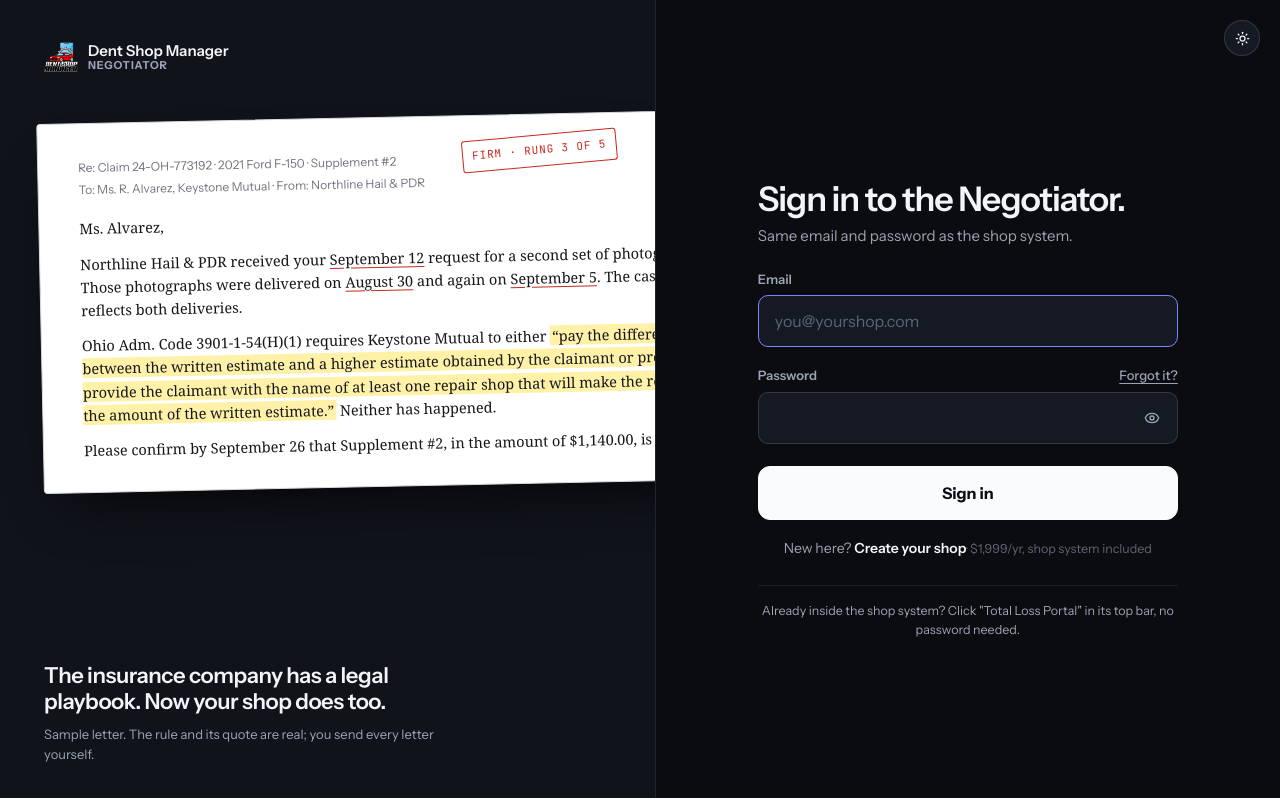
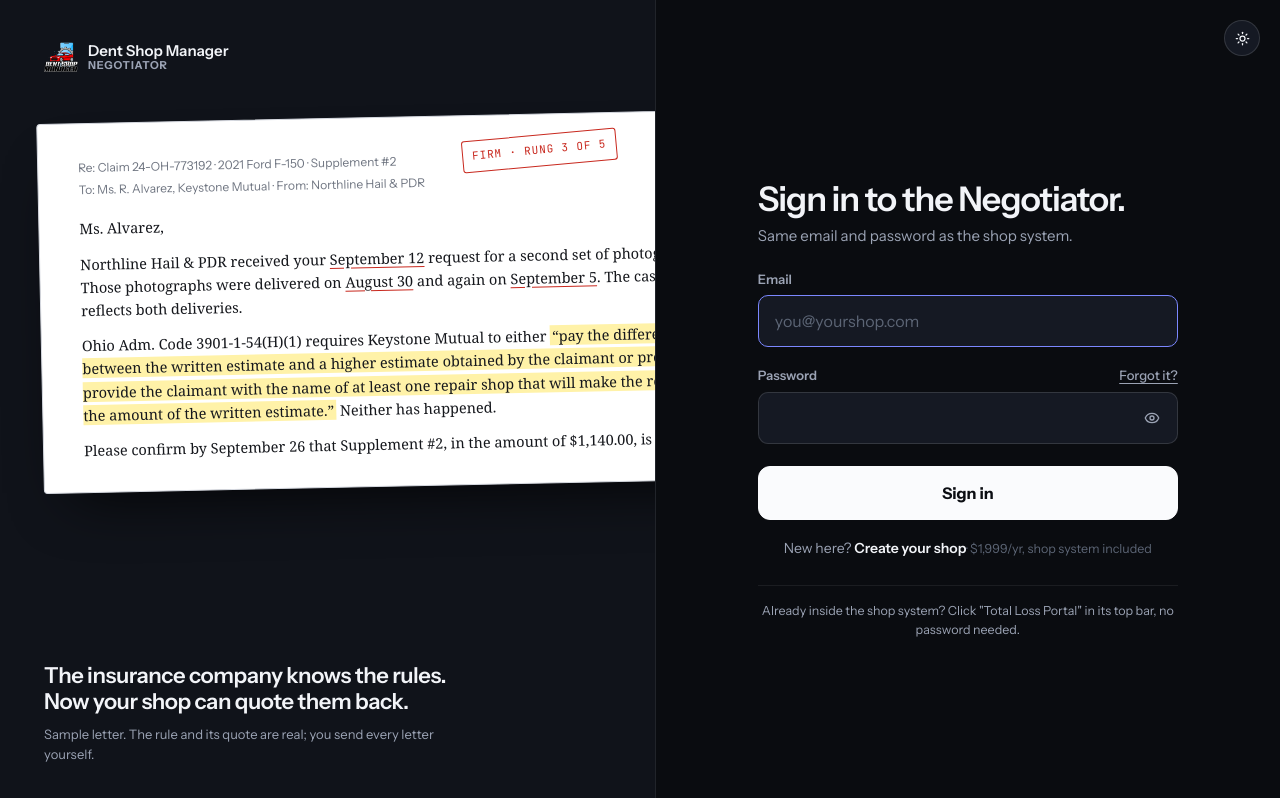
Before and after one commit to ahmedtanjim/dent-shop-negotiation-web, a Vue app: page /login in a window 1280 px wide. Built offline with nearby package versions, Linux system fonts and the light colour scheme; no server answers.

Commit message:
copy: login tagline no longer says 'legal playbook'
In-app copy never uses 'playbook' (owner decision); the marketing landing
keeps its headline. Also rewords the matching type comment.

Co-Authored-By: Claude Opus 5.5 <noreply@anthropic.com>

```diff
--- a/src/api/types.ts
+++ b/src/api/types.ts
@@ -120,7 +120,7 @@ export interface CaseDetail {
   messages: NegMessage[]
   facts: Fact[]
   documents: NegDocument[]
-  /** false = this state has no verified legal playbook; drafts cite no statutes */
+  /** false = no verified citations for this state yet; drafts cite no statutes */
   hasPlaybook: boolean
   /** linked CRM customer — context syncs live from the CRM record when set */
   customerId: string | null
--- a/src/views/LoginView.vue
+++ b/src/views/LoginView.vue
@@ -79,7 +79,7 @@ async function submit() {
       </figure>
 
       <div class="tagline">
-        <b>The insurance company has a legal playbook. Now your shop does too.</b>
+        <b>The insurance company knows the rules. Now your shop can quote them back.</b>
         <span>Sample letter. The rule and its quote are real; you send every letter yourself.</span>
       </div>
     </aside>
```
